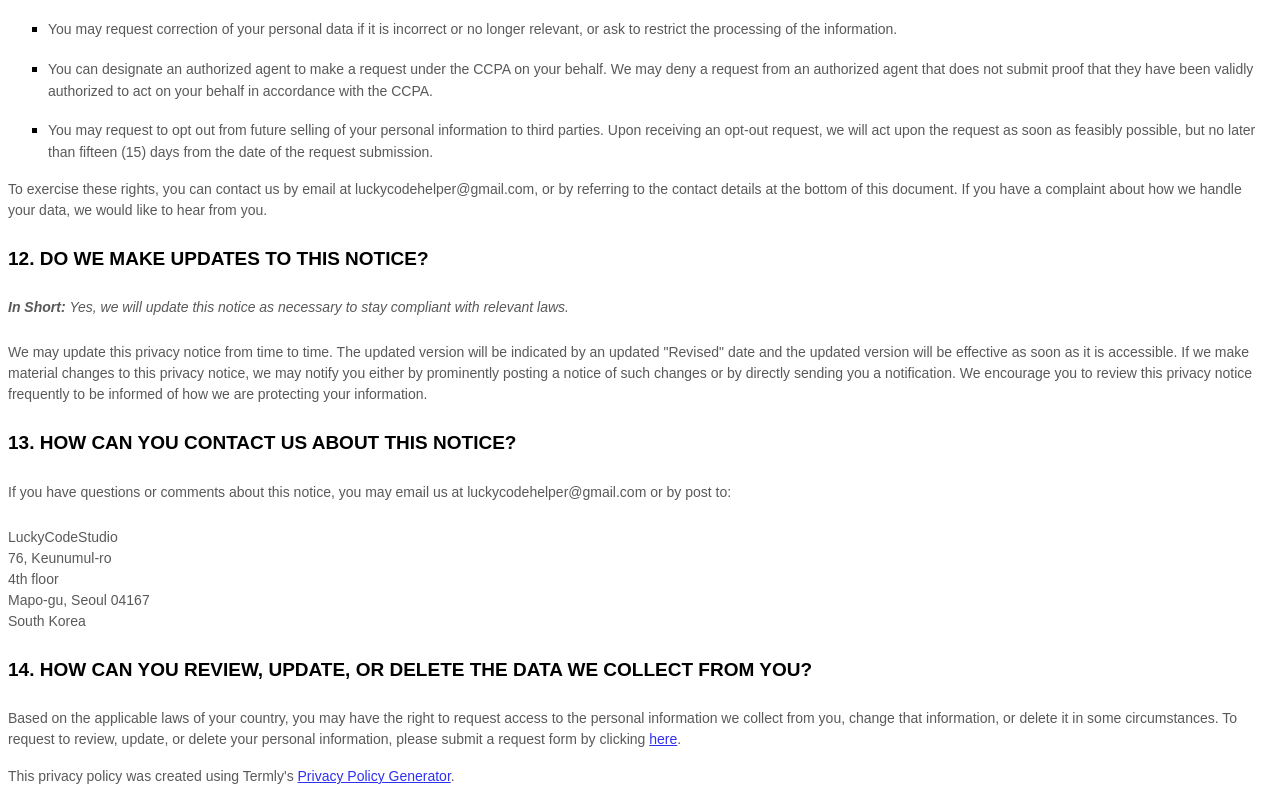
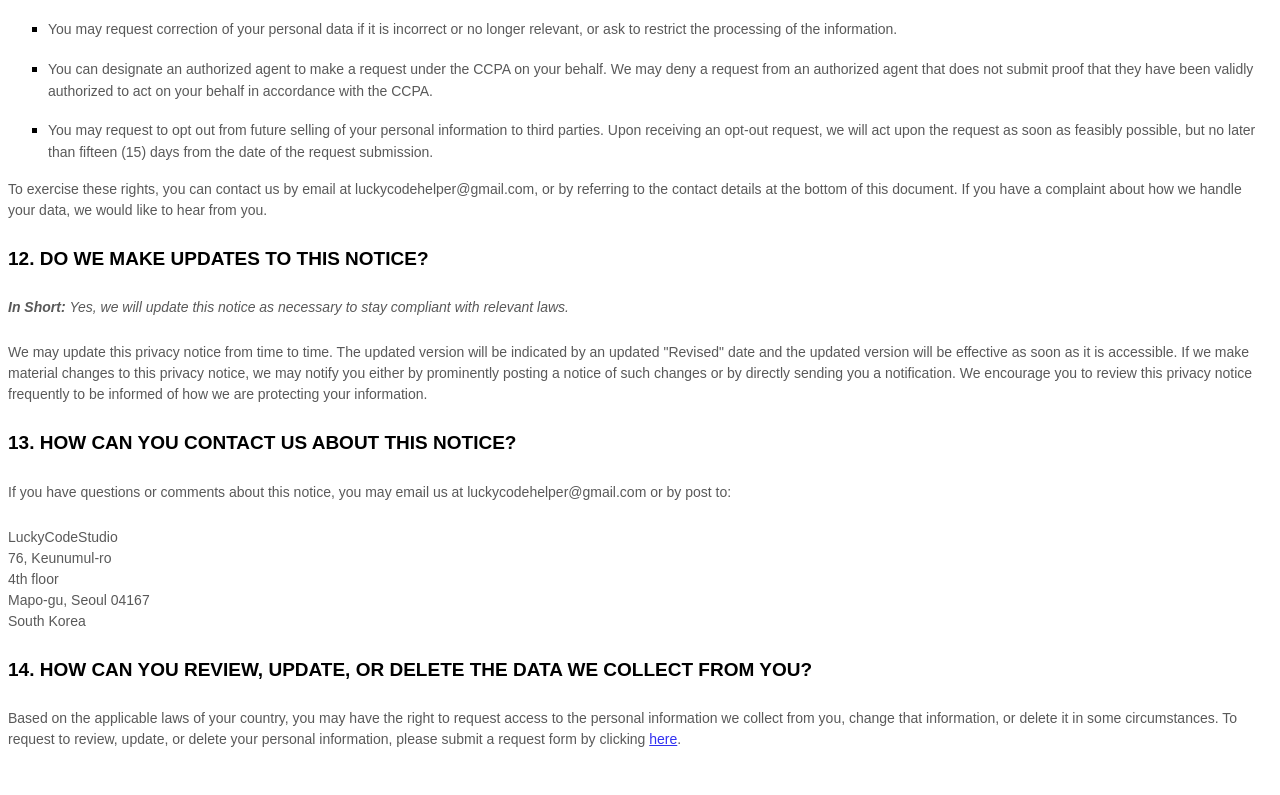
Before and after one commit to Luckycodeeer/PrivacyPolicySite, a plain HTML site: page index.html in a window 1280 px wide. Shown: the part 8289-9084 px from the top of the page. After the commit the page ends 9047 px from the top, so only its background shows below. Drawn offline with Linux system fonts and the light colour scheme.

Commit message:
Update index.html

```diff
--- a/index.html
+++ b/index.html
@@ -50,7 +50,3 @@ word-break: break-word !important;
         font-family: Arial ;
       }
     </style>
-      </div>
-      <div style="color: #595959;font-size: 14px;font-family: Arial;padding-top:16px;">
-      This privacy policy was created using Termly's <a style="color: rgb(48, 48, 241) !important;" href="https://termly.io/products/privacy-policy-generator">Privacy Policy Generator</a>.
-      </div>
```
